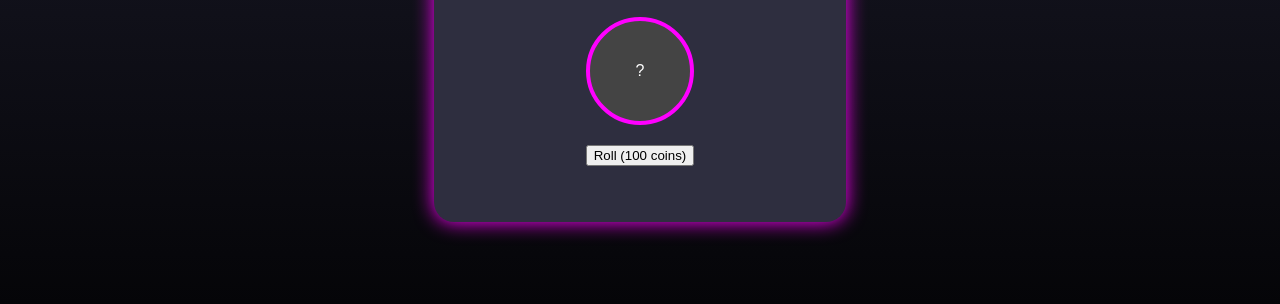
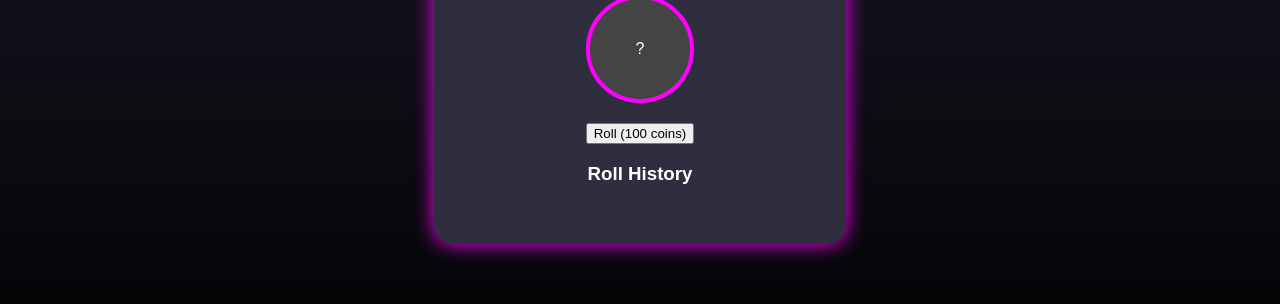
Before and after one commit to Thatoneguyiscool-me/Gachagame, a plain HTML site: page index.html/index.html in a window 1280 px wide. Shown: the part 360-664 px from the top of the page. Drawn offline with Linux system fonts and the light colour scheme.

Commit message:
Update index.html

```diff
--- a/index.html/index.html
+++ b/index.html/index.html
@@ -14,6 +14,12 @@
     </div>
     <button id="rollBtn">Roll (100 coins)</button>
     <p id="result"></p>
+
+    <!-- History panel -->
+    <div id="history-container">
+      <h3>Roll History</h3>
+      <ul id="history-list"></ul>
+    </div>
   </div>
 
   <script src="script.js"></script>
```
